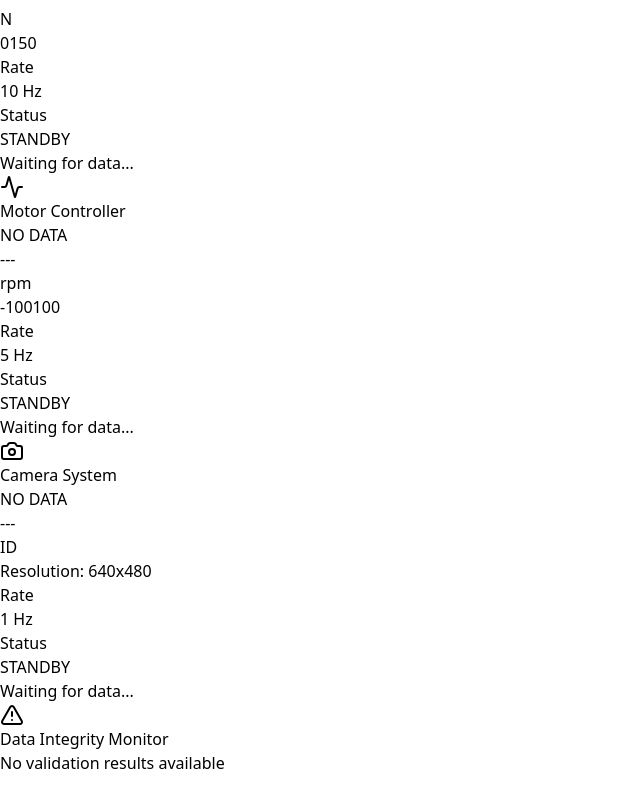
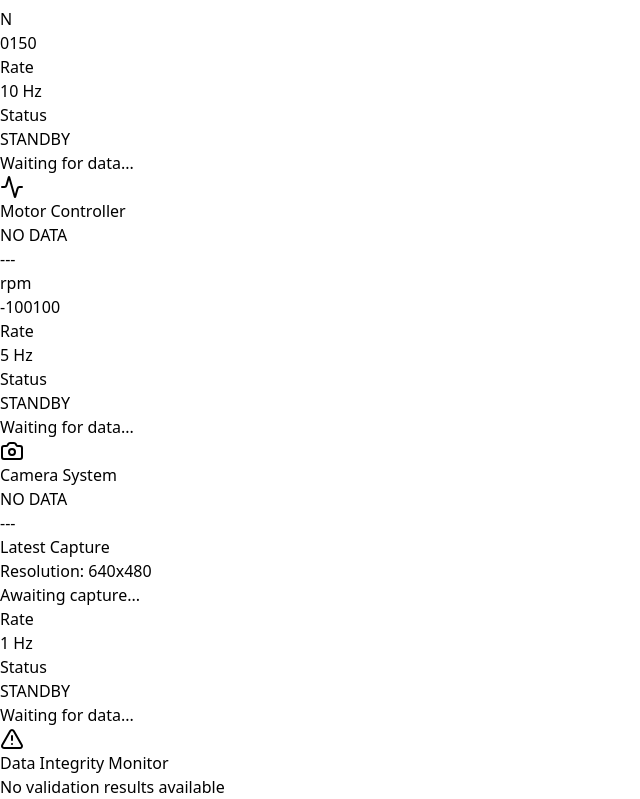
Before and after one commit to mwwxyz/robotic-testing-system, a React (Vite) app: page / in a window 1280 px wide. Shown: the part 425-1224 px from the top of the page, without its empty margins (0-640 px from the left). Before the commit the page ends 1200 px from the top, so only its background shows below. Built offline with nearby package versions, Linux system fonts and the light colour scheme.

Commit message:
Enhance camera system: realistic metadata display with quality, exposure, focus, file size

```diff
--- a/src/App.tsx
+++ b/src/App.tsx
@@ -109,13 +109,17 @@ const RoboticTestingApp: React.FC = () => {
 
     setSensorData(prev => [...prev.slice(-200), forceData, motorData]);
 
-    // Camera data (less frequent)
-    if (Math.random() > 0.95) { // 5% chance per update
+    // Camera data (1 Hz - every 5 updates at 200ms intervals = 1 second)
+    if (Math.floor(timeInSeconds * 5) % 5 === 0 && Math.abs((timeInSeconds * 5) % 1) < 0.1) {
       const cameraValue = {
-        image_id: Math.floor(Math.random() * 9000) + 1000,
+        image_id: `IMG_${String(Math.floor(Math.random() * 9000) + 1000).padStart(4, '0')}`,
         resolution: '640x480',
         brightness: Math.floor(Math.random() * 205) + 50,
-        exposure: Math.round(Math.random() * 1.9 * 100 + 10) / 100
+        exposure: Math.round((Math.random() * 1.9 + 0.1) * 100) / 100,
+        focus: Math.round((Math.random() * 0.5 + 0.5) * 100) / 100,
+        timestamp: new Date().toISOString(),
+        quality: Math.floor(Math.random() * 30) + 85, // 85-100% quality
+        file_size: Math.round((Math.random() * 2 + 1) * 100) / 100 // 1.0-3.0 MB
       };
       setCameraData(cameraValue);
 
@@ -420,21 +424,49 @@ const RoboticTestingApp: React.FC = () => {
                   <CardTitle className="text-gray-900">Camera System</CardTitle>
                 </div>
                 <div className="text-right">
-                  <div className="text-xs text-gray-500 mb-1">NO DATA</div>
+                  <div className="text-xs text-gray-500 mb-1">
+                    {sessionActive && cameraData ? `${cameraData.quality}% QUALITY` : 'NO DATA'}
+                  </div>
                 </div>
               </div>
             </CardHeader>
             <CardContent>
-              <div className="text-center mb-6">
-                <div className="text-4xl font-light text-gray-900 mb-2">
+              <div className="text-center mb-4">
+                <div className="text-2xl font-light text-gray-900 mb-1">
                   {sessionActive && cameraData ? cameraData.image_id : '---'}
                 </div>
-                <div className="text-sm text-gray-500">ID</div>
+                <div className="text-xs text-gray-500">Latest Capture</div>
               </div>
 
-              <div className="mb-4 text-center">
-                <div className="text-xs text-gray-400 mb-1">Resolution: 640x480</div>
-              </div>
+              {sessionActive && cameraData ? (
+                <div className="space-y-2 mb-4">
+                  <div className="flex justify-between text-xs">
+                    <span className="text-gray-500">Resolution:</span>
+                    <span className="text-gray-900">{cameraData.resolution}</span>
+                  </div>
+                  <div className="flex justify-between text-xs">
+                    <span className="text-gray-500">Brightness:</span>
+                    <span className="text-gray-900">{cameraData.brightness}</span>
+                  </div>
+                  <div className="flex justify-between text-xs">
+                    <span className="text-gray-500">Exposure:</span>
+                    <span className="text-gray-900">{cameraData.exposure}s</span>
+                  </div>
+                  <div className="flex justify-between text-xs">
+                    <span className="text-gray-500">Focus:</span>
+                    <span className="text-gray-900">{cameraData.focus}</span>
+                  </div>
+                  <div className="flex justify-between text-xs">
+                    <span className="text-gray-500">File Size:</span>
+                    <span className="text-gray-900">{cameraData.file_size} MB</span>
+                  </div>
+                </div>
+              ) : (
+                <div className="mb-4 text-center py-4">
+                  <div className="text-xs text-gray-400">Resolution: 640x480</div>
+                  <div className="text-xs text-gray-400 mt-1">Awaiting capture...</div>
+                </div>
+              )}
 
               <div className="flex justify-between text-sm">
                 <div>
```
